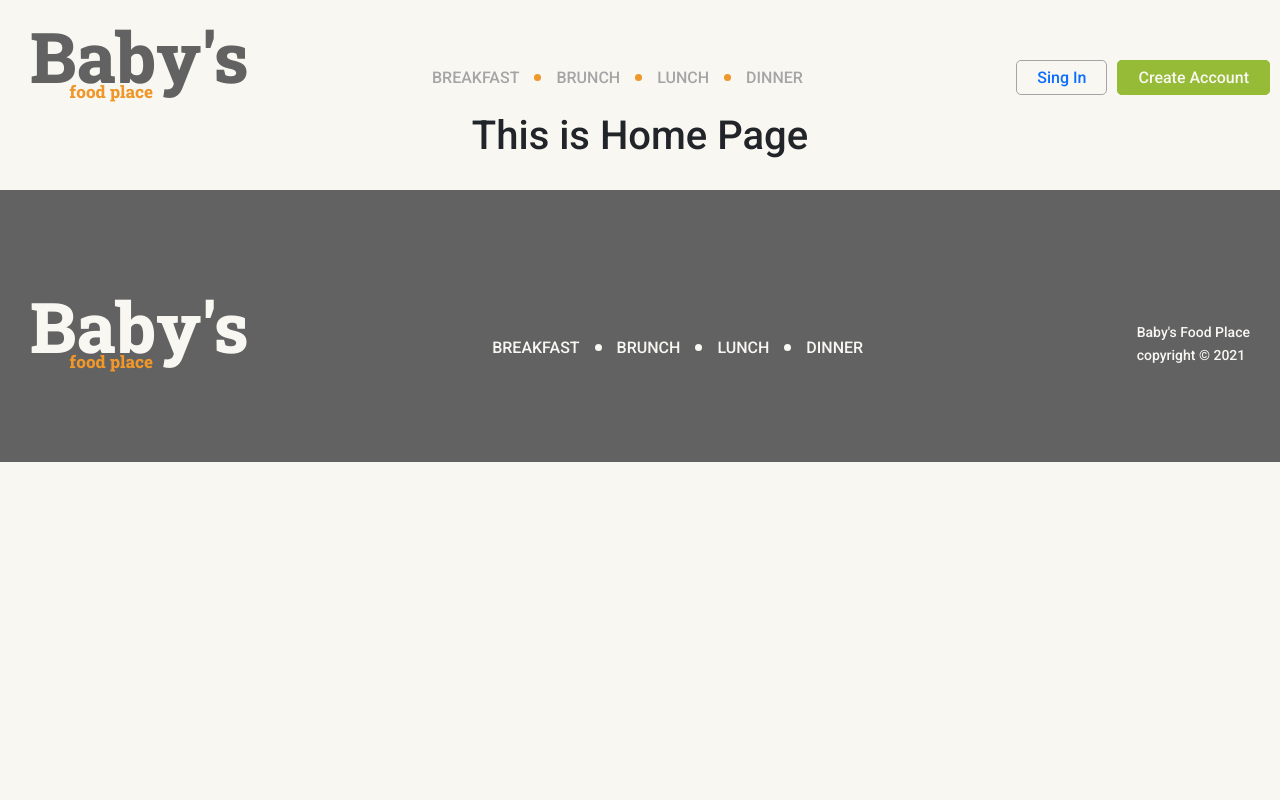
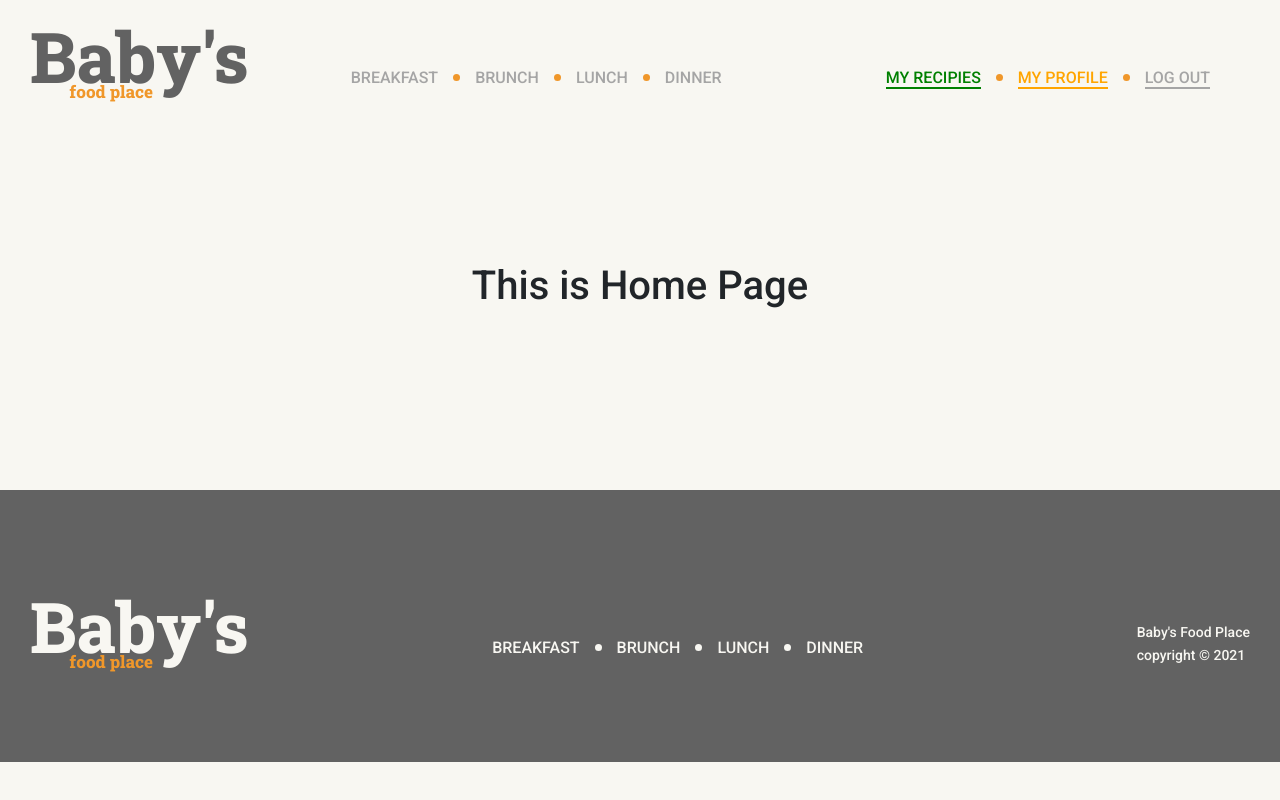
Before and after one commit to KobayagiNakamoto/gen-12-final-project, a React (Create React App) app in the folder client/: page / in a window 1280 px wide. Built offline with nearby package versions, Linux system fonts and the light colour scheme.

Commit message:
Added header and footer and some global style

```diff
--- a/client/src/App.css
+++ b/client/src/App.css
@@ -45,33 +45,14 @@ li {
 a:link,
 a:visited {
     text-decoration: none;
+    color: var(--midgrey);
 }
 
 a:active,
 a:hover {
-}
-.nav-item {
-    display: flex;
-    margin-right: 15px;
-}
-
-.nav-item a {
+    transform: translateY(-5px);
     color: var(--midgrey);
 }
-
-.nav-item span {
-    /* height: 100%; */
-    width: 7px;
-    height: 7px;
-    background-color: var(--orange);
-    border-radius: 100%;
-    align-self: center;
-}
-
-.nav-item:last-child span {
-    display: none;
-}
-
 h1 {
     text-align: center;
     margin-bottom: 30px;
--- a/client/src/App.js
+++ b/client/src/App.js
@@ -17,6 +17,18 @@ const App = () => {
 
                 <Switch>
                     <Route exact path="/">
+                        <Home />
+                    </Route>
+                    <Route exact path="/lunch">
+                        <Home />
+                    </Route>
+                    <Route exact path="/dinner">
+                        <Home />
+                    </Route>
+                    <Route exact path="/brunch">
+                        <Home />
+                    </Route>
+                    <Route exact path="/breakfast">
                         <Home />
                     </Route>
                     <Route path="/login">
--- a/client/src/Layouts/Home.js
+++ b/client/src/Layouts/Home.js
@@ -1,8 +1,8 @@
 const Home = () => {
     return (
-        <>
+        <div style={{ padding: "150px 0" }}>
             <h1>This is Home Page</h1>
-        </>
+        </div>
     );
 };
 
--- a/client/src/components/Button/Button.module.css
+++ b/client/src/components/Button/Button.module.css
@@ -14,6 +14,6 @@
 
 
 
-.Green:hover {
+/* .Green:hover {
     filter:brightness(105%);
-}
+} */
--- /dev/null
+++ b/client/src/components/Header.module.css
@@ -0,0 +1,7 @@
+.Border {
+    border-bottom: 1px solid #96bb36;
+}
+
+.Kot {
+    color: red;
+}
--- a/client/src/components/Nav.js
+++ b/client/src/components/Nav.js
@@ -1,4 +1,3 @@
-import { Link } from "react-router-dom";
 import NavItem from "./NavItem/NavItem";
 import React from "react";
 
@@ -8,32 +7,8 @@ const Navigation = () => {
             <ul style={{ display: "flex", marginRight: "2rem" }}>
                 <NavItem where={"/breakfast"} text={"Breakfast"} />
                 <NavItem where={"/brunch"} text={"Brunch"} />
-                <NavItem where={"/Lunch"} text={"Lunch"} />
-                <NavItem where={"/Dinner"} text={"Dinner"} />
-                {/* <div className="nav-item">
-                    <li>
-                        <Link to="/">Home</Link>
-                    </li>
-                    <span className="li-span"></span>
-                </div>
-                <div className="nav-item">
-                    <li>
-                        <Link to="/login">Login</Link>
-                    </li>
-                    <span className="li-span"></span>
-                </div>
-                <div className="nav-item">
-                    <li>
-                        <Link to="/register">Register</Link>
-                    </li>
-                    <span className="li-span"></span>
-                </div>
-                <div className="nav-item">
-                    <li>
-                        <Link to="/create">Create</Link>
-                    </li>
-                    <span className="li-span"></span>
-                </div> */}
+                <NavItem where={"/lunch"} text={"Lunch"} />
+                <NavItem where={"/dinner"} text={"Dinner"} />
             </ul>
         </nav>
     );
--- a/client/src/components/NavItem/NavItem.js
+++ b/client/src/components/NavItem/NavItem.js
@@ -1,12 +1,24 @@
+import { useState } from "react";
 import { Link } from "react-router-dom";
+import style, { Green, Orange, Border } from "./Navitem.module.css";
 
-const NavItem = ({ where, text }) => (
-    <div className="nav-item">
-        <li>
-            <Link to={where}>{text}</Link>
-        </li>
-        <span className="li-span">&nbsp;</span>
-    </div>
-);
+const NavItem = ({ where, text, col, border }) => {
+    let color = col === "green" ? Green : Orange;
+
+    return (
+        <div className={`${style.navItem} ${color} `}>
+            <li>
+                <Link
+                    to={where}
+                    className={`${style.navItemLink} ${border ? Border : ""}`}
+                    style={{ color: col }}
+                >
+                    {text}
+                </Link>
+            </li>
+            <span className={style.navItemSpan}>&nbsp;</span>
+        </div>
+    );
+};
 
 export default NavItem;
--- /dev/null
+++ b/client/src/components/NavItem/Navitem.module.css
@@ -0,0 +1,44 @@
+.navItem {
+    display: flex;
+    margin-right: 15px;
+    transition: 3ms ease-in;
+}
+.navItem:hover {
+    transform: translateY(-5px);
+}
+.navItem:active {
+    transform: translateY(1px);
+}
+
+.navItemLink {
+    color: var(--midgrey);
+}
+
+/* .navItemLink:hover {
+    border-bottom: 2px solid;
+} */
+
+/* .navItemLink:active,
+.navItemLink:hover {
+    transform: translateY(-5px);
+} */
+
+.navItemSpan {
+    width: 7px;
+    height: 7px;
+    background-color: var(--orange);
+    border-radius: 100%;
+    align-self: center;
+}
+
+.navItem:last-child span {
+    display: none;
+}
+
+.Green {
+    color: var(--green);
+}
+
+.Border {
+    border-bottom: 2px solid;
+}
--- a/client/src/components/header.js
+++ b/client/src/components/header.js
@@ -1,9 +1,13 @@
 import "bootstrap/dist/css/bootstrap.min.css";
 import Logo from "./Logo/Logo";
 import Nav from "./Nav";
+import NavItem from "./NavItem/NavItem";
 import Button from "./Button/Button";
+import style from "./Header.module.css";
+import { useState } from "react";
 
 const Header = () => {
+    const [user, setUser] = useState(true);
     return (
         <div
             style={{
@@ -14,14 +18,41 @@ const Header = () => {
         >
             <Logo />
             <Nav />
-            <div className="header-btn">
+            {user ? (
+                <ul style={{ display: "flex", marginRight: "40px" }}>
+                    <NavItem
+                        className={style.Border}
+                        where={"/myrecipes"}
+                        text={"My Recipies"}
+                        col={"green"}
+                        border={true}
+                    />
+                    <NavItem
+                        where={"/myprofile"}
+                        text={"My Profile"}
+                        col={"orange"}
+                        border={true}
+                    />
+                    <NavItem where={"/lunch"} text={"Log Out"} border={true} />
+                </ul>
+            ) : (
+                <div className="header-btn">
+                    <Button btn={"White"} text={"Sing In"} where={"login"} />
+                    <Button
+                        btn={"Green"}
+                        text={"Create Account"}
+                        where={"register"}
+                    />
+                </div>
+            )}
+            {/* <div className="header-btn">
                 <Button btn={"White"} text={"Sing In"} where={"login"} />
                 <Button
                     btn={"Green"}
                     text={"Create Account"}
                     where={"register"}
                 />
-            </div>
+            </div> */}
         </div>
     );
 };
```
